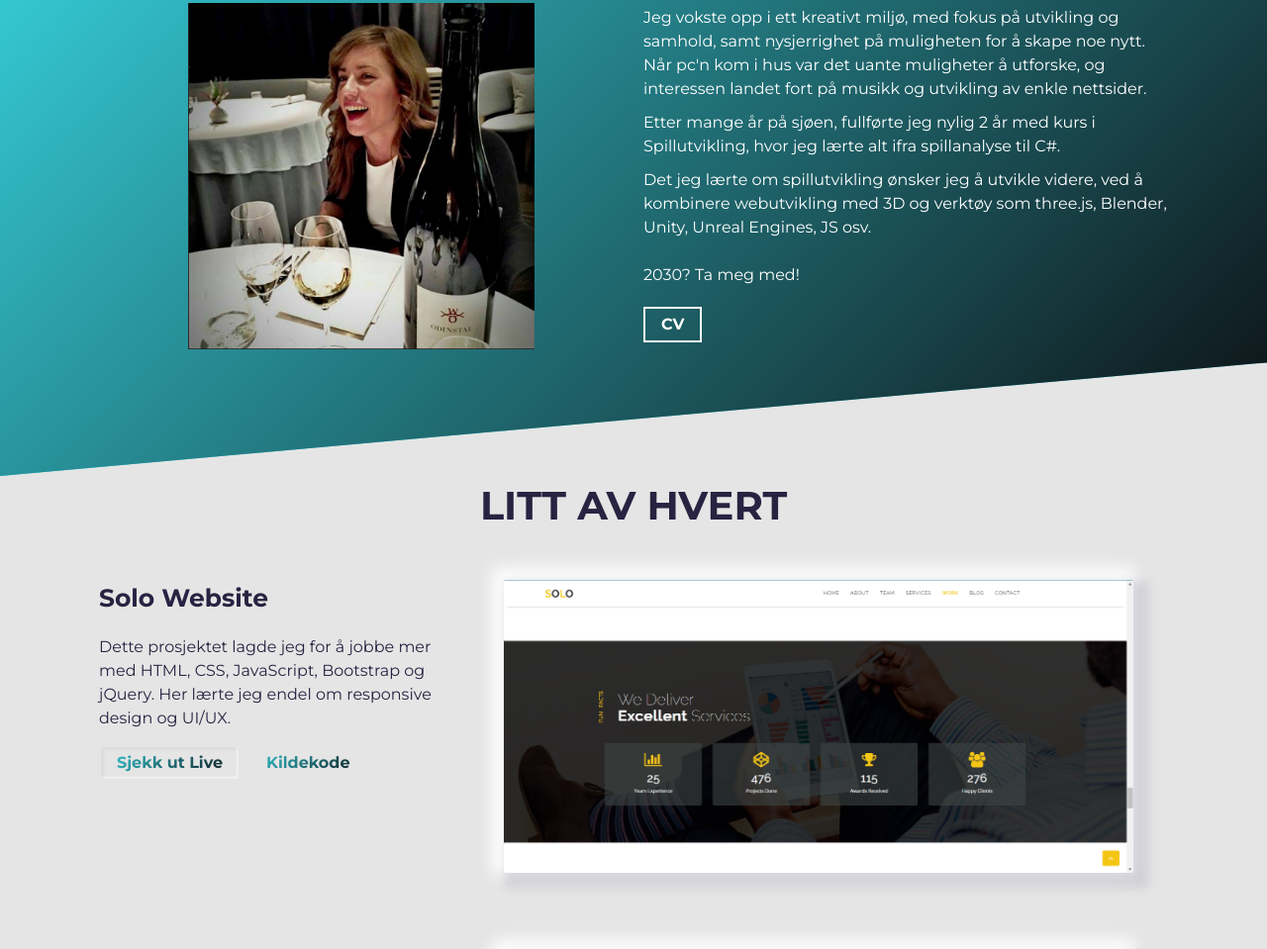
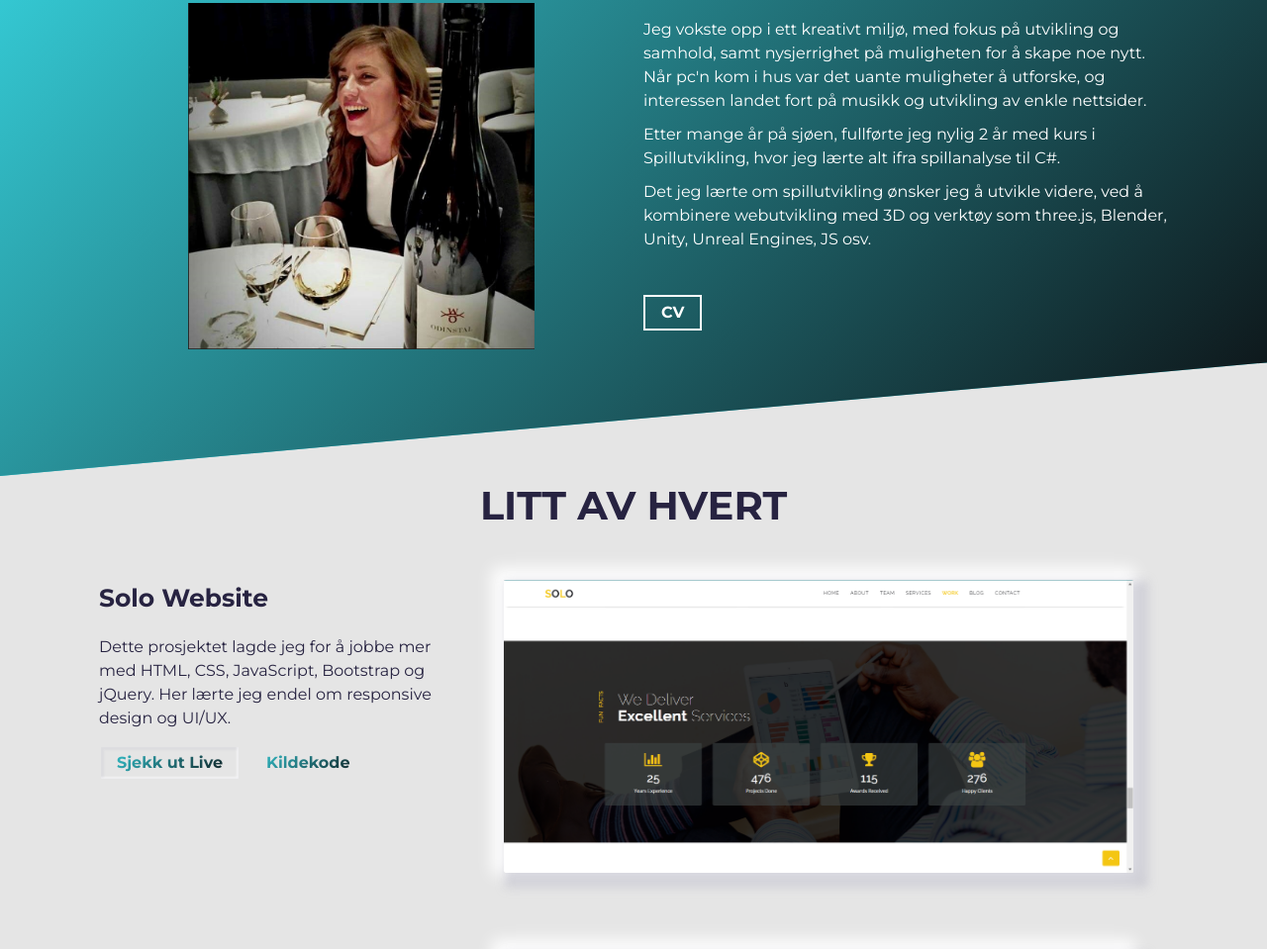
Before and after one commit to mariaaee/mariaaee.github.io, a plain HTML site: page index.html in a window 1280 px wide. Shown: the part 892-1851 px from the top of the page at 99% size. Drawn offline with Linux system fonts and the light colour scheme.

Commit message:
initial commit

```diff
--- a/index.html
+++ b/index.html
@@ -136,7 +136,6 @@
 							 ved å kombinere webutvikling med 3D og verktøy som three.js,
 							 Blender, Unity, Unreal Engines, JS osv.
 							<br><br>
-							2030? Ta meg med!
 						</p>
 						<span class="about-wrapper__cta">
 							<a href="./assets/cv.pdf" class="cta-btn cta-btn--resume">CV</a>
```
